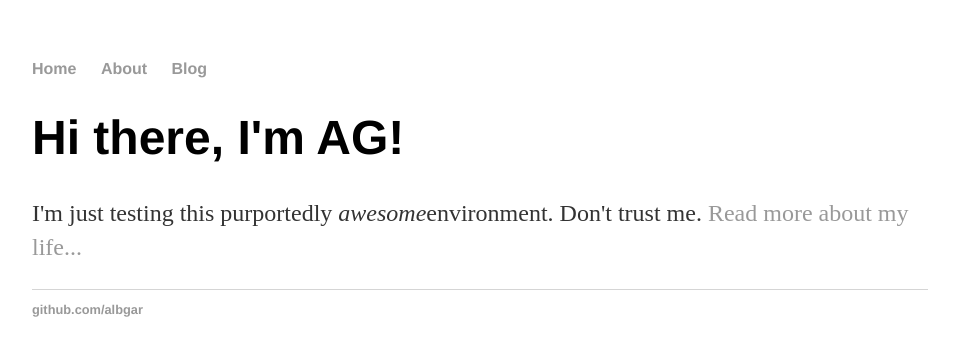
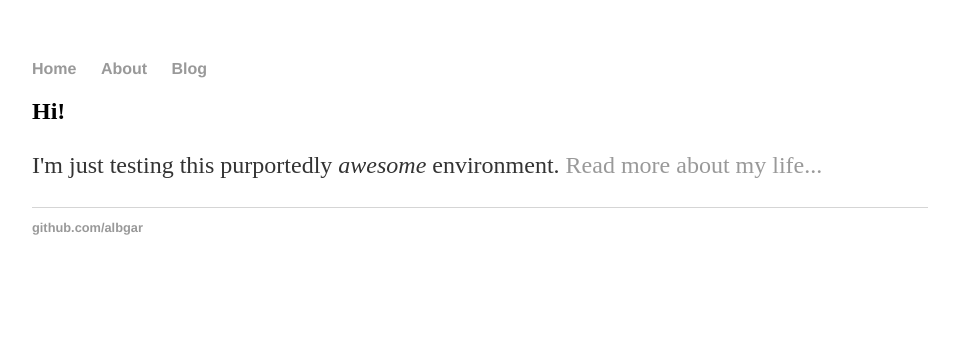
Before and after one commit to albgar/albgar.github.io, a Jekyll site: the page built from index.html, in a window 1280 px wide. Shown: the top 356 px of the page, without its empty margins (160-1119 px from the left). Built offline with Jekyll 4.4.1, drawn with Linux system fonts in a browser that asks for light colours.

Commit message:
Do not shout in home

```diff
--- a/index.html
+++ b/index.html
@@ -3,7 +3,7 @@ layout: default
 title: AG page
 ---
 <div class="blurb">
-  <h1>Hi there, I'm AG!</h1>
-  <p>I'm just testing this purportedly <em>awesome</em>environment.
-    Don't trust me. <a href="/about">Read more about my life...</a></p>
+  <h2>Hi!</h2>
+  <p>I'm just testing this purportedly <em>awesome</em> environment.
+    <a href="/about">Read more about my life...</a></p>
   </div><!-- /.blurb -->
```
